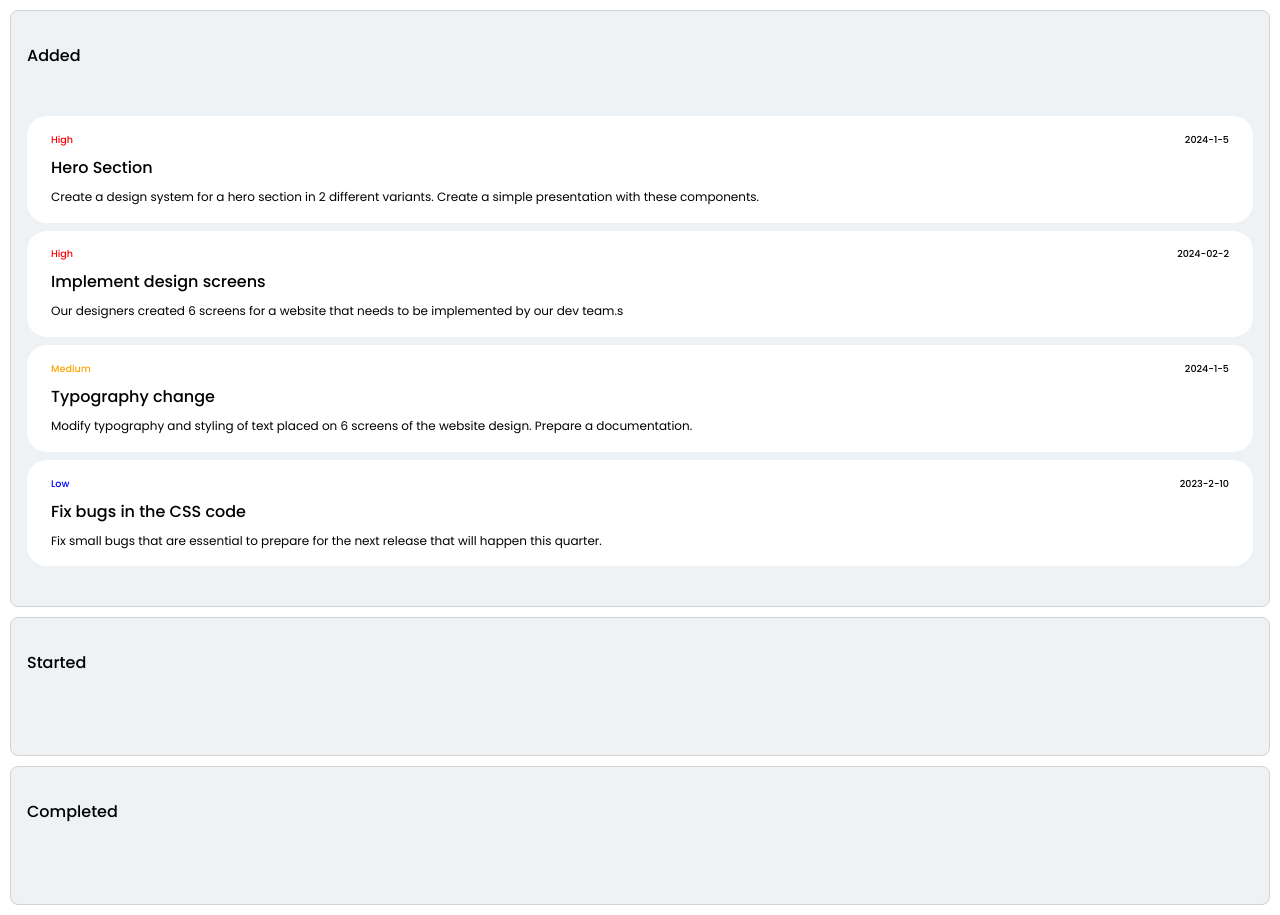
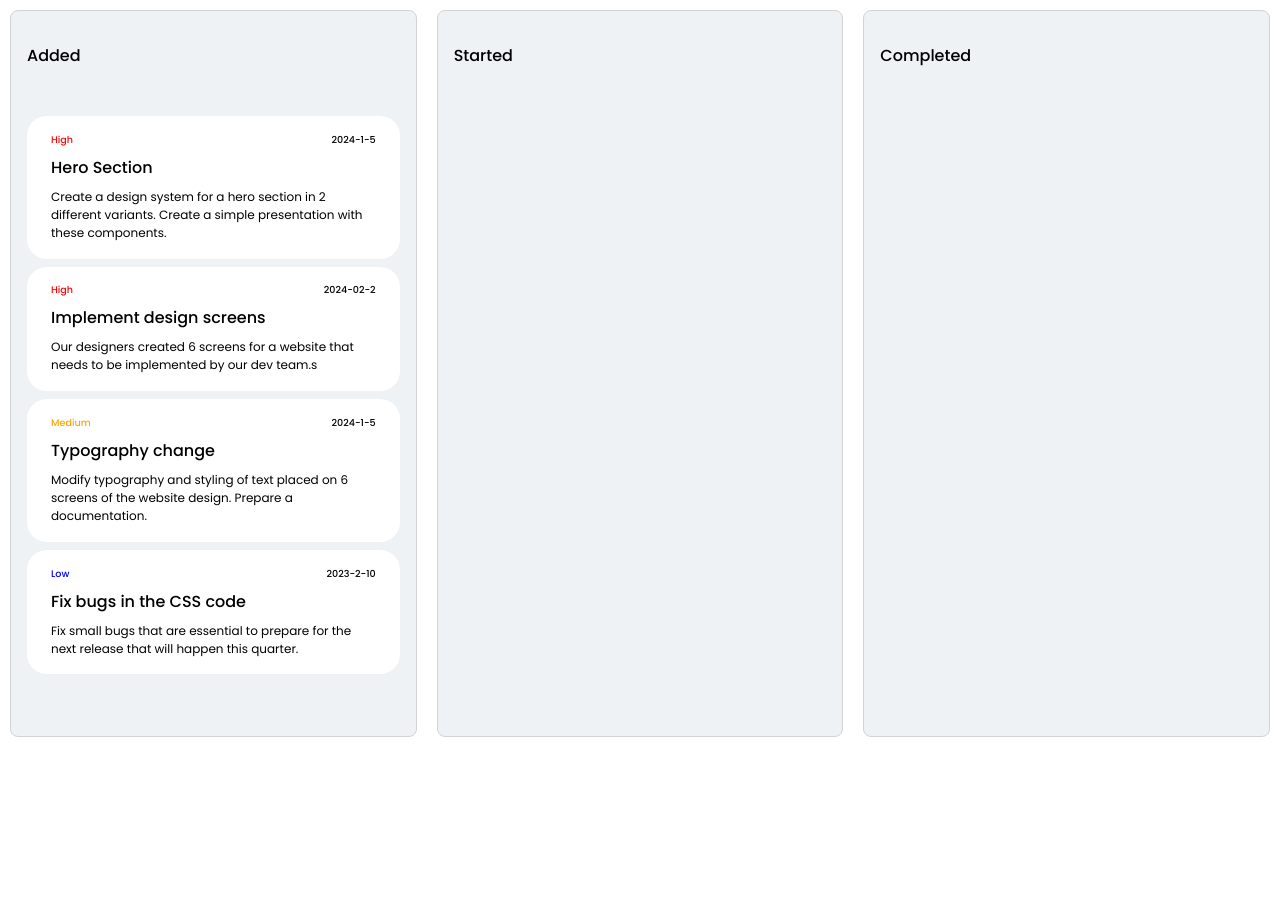
Before and after one commit to poko91/task-management-app, a React (Create React App) app: page / in a window 1280 px wide. After the commit the page ends 800 px from the top, so only its background shows below. Built offline with nearby package versions, Linux system fonts and the light colour scheme.

Commit message:
feat: added Pages - Board

```diff
--- a/src/App.js
+++ b/src/App.js
@@ -1,54 +1,11 @@
-import { useState } from "react";
-import "./index.css";
-import { DragDropContext } from "react-beautiful-dnd";
-import initialData from "./data/initial-data";
-import Column from "./components/TaskList/Column";
+import Board from "./pages/Board";
 
-function App() {
-  const [store, setStore] = useState(initialData);
-
-  return store.columnOrder.map((columnId) => {
-    const column = store.columns[columnId];
-    const tasks = column.taskIds.map((taskId) => store.tasks[taskId]);
-
-    const handleDragDrop = (result) => {
-      // console.log(result);
-      const { source, destination, draggableId } = result;
-      if (!destination) return;
-      if (source.droppableId === destination.droppableId && source.index === destination.index) {
-        return;
-      }
-
-      const column = store.columns[source.droppableId];
-      const newTaskIds = Array.from(column.taskIds);
-
-      newTaskIds.splice(source.index, 1);
-      newTaskIds.splice(destination.index, 0, draggableId);
-
-      const newColumn = {
-        ...column,
-        taskIds: newTaskIds,
-      };
-
-      const newStore = {
-        ...store,
-        columns: {
-          ...store.columns,
-          [newColumn.id]: newColumn,
-        },
-      };
-
-      setStore(newStore);
-    };
-
-    return (
-      <DragDropContext onDragEnd={handleDragDrop}>
-        <div>
-          <Column key={column.id} column={column} tasks={tasks} />
-        </div>
-      </DragDropContext>
-    );
-  });
-}
+const App = () => {
+  return (
+    <div>
+      <Board />
+    </div>
+  );
+};
 
 export default App;
--- /dev/null
+++ b/src/pages/Board.jsx
@@ -0,0 +1,83 @@
+import { useState } from "react";
+import { DragDropContext } from "react-beautiful-dnd";
+import initialData from "../data/initial-data";
+import Column from "../components/TaskList/Column";
+import styled from "styled-components";
+
+const Container = styled.div`
+  display: grid;
+  grid-template-columns: 1fr 1fr 1fr;
+`;
+
+const Board = () => {
+  const [store, setStore] = useState(initialData);
+
+  const handleDragDrop = (result) => {
+    const { source, destination, draggableId } = result;
+    if (!destination) return;
+
+    const startColumn = store.columns[source.droppableId];
+    const finishColumn = store.columns[destination.droppableId];
+
+    // Dragging within the same column
+    if (startColumn === finishColumn) {
+      const newTaskIds = Array.from(startColumn.taskIds);
+      newTaskIds.splice(source.index, 1);
+      newTaskIds.splice(destination.index, 0, draggableId);
+
+      const newColumn = {
+        ...startColumn,
+        taskIds: newTaskIds,
+      };
+
+      const newStore = {
+        ...store,
+        columns: {
+          ...store.columns,
+          [newColumn.id]: newColumn,
+        },
+      };
+
+      setStore(newStore);
+    } else {
+      // Moving to a different column
+      const startTaskIds = Array.from(startColumn.taskIds);
+      startTaskIds.splice(source.index, 1);
+      const newStart = {
+        ...startColumn,
+        taskIds: startTaskIds,
+      };
+
+      const finishTaskIds = Array.from(finishColumn.taskIds);
+      finishTaskIds.splice(destination.index, 0, draggableId);
+      const newFinish = {
+        ...finishColumn,
+        taskIds: finishTaskIds,
+      };
+
+      const newStore = {
+        ...store,
+        columns: {
+          ...store.columns,
+          [newStart.id]: newStart,
+          [newFinish.id]: newFinish,
+        },
+      };
+      setStore(newStore);
+    }
+  };
+
+  return (
+    <DragDropContext onDragEnd={handleDragDrop}>
+      <Container>
+        {store.columnOrder.map((columnId) => {
+          const column = store.columns[columnId];
+          const tasks = column.taskIds.map((taskId) => store.tasks[taskId]);
+          return <Column key={column.id} column={column} tasks={tasks} />;
+        })}
+      </Container>
+    </DragDropContext>
+  );
+};
+
+export default Board;
```
